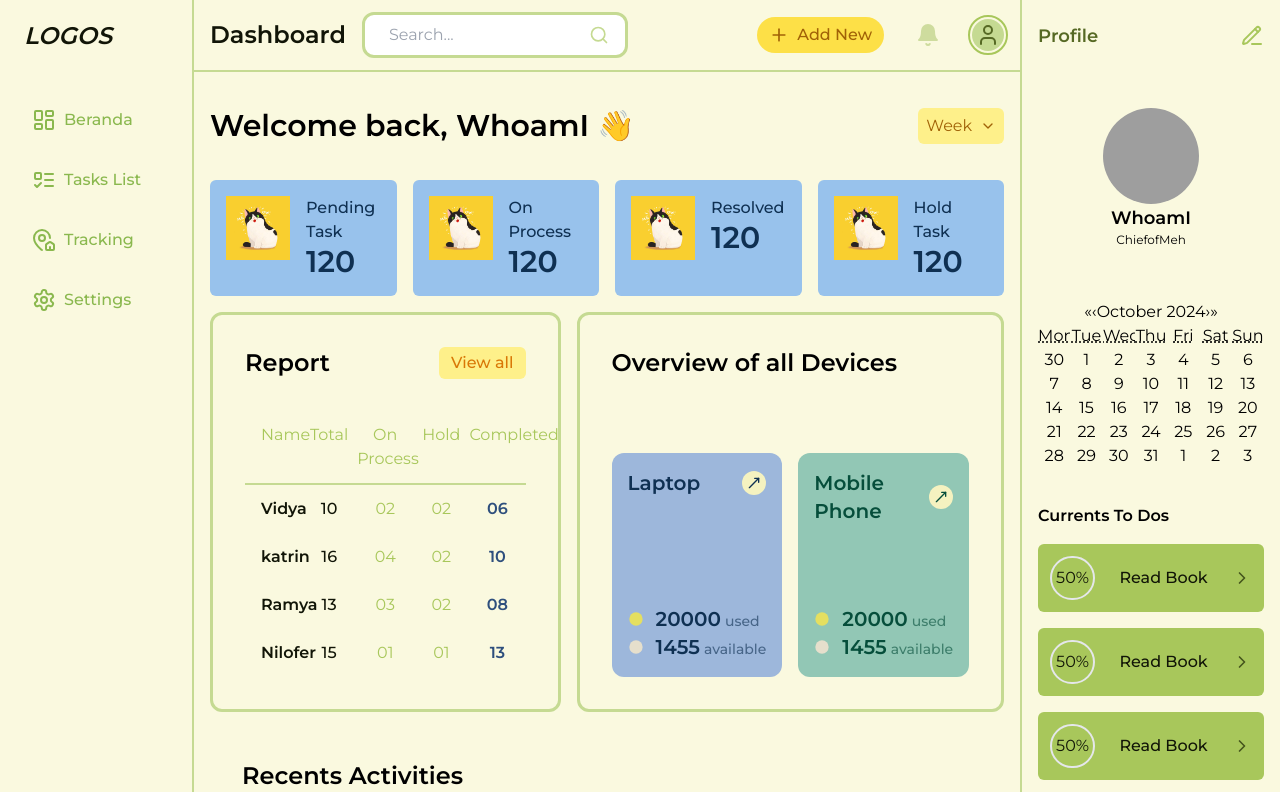
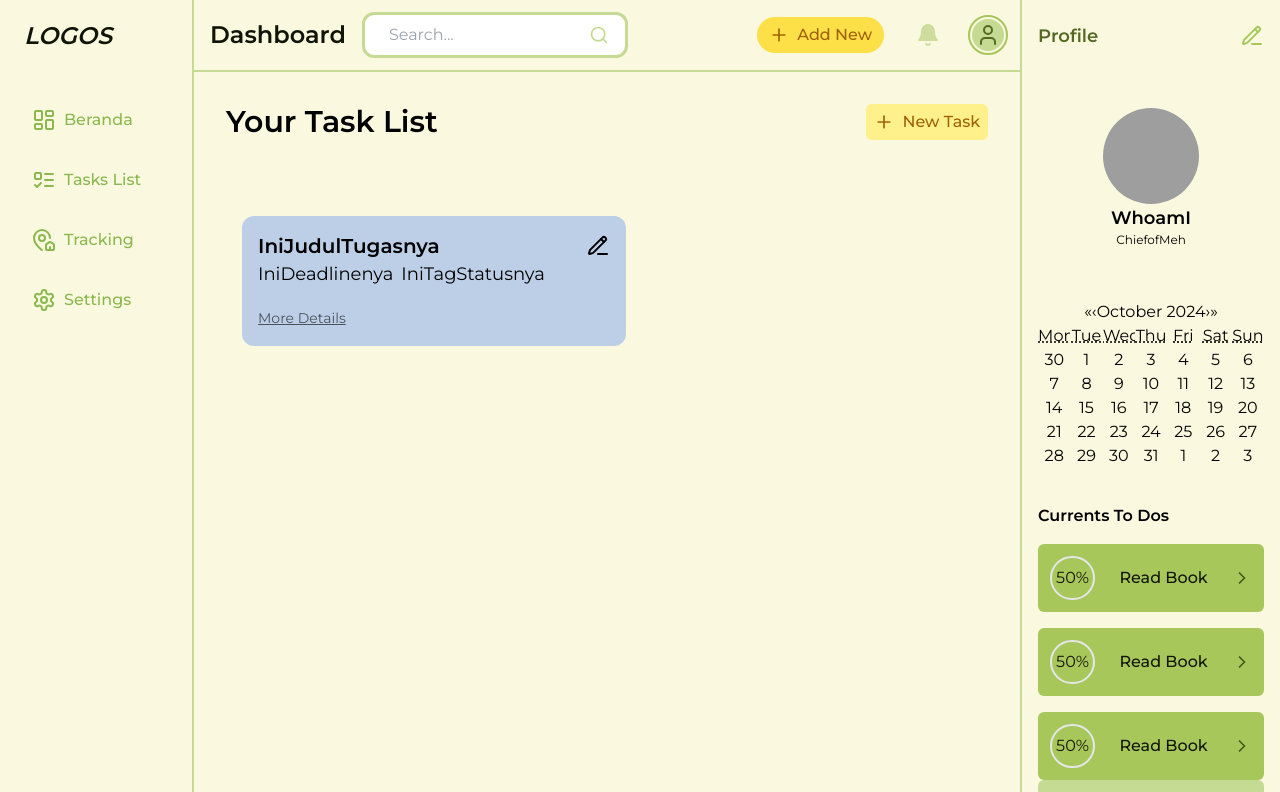
Before and after one commit to Lizzy0721/MyDashboard, a React (Vite) app: page / in a window 1280 px wide. Shown: the top 792 px of the page. Built offline with nearby package versions, Linux system fonts and the light colour scheme; grey boxes are pictures that could not be loaded.

Commit message:
add task page, not yet routed(?)

```diff
--- a/src/App.tsx
+++ b/src/App.tsx
@@ -3,15 +3,16 @@ import Sidebar from "./components/Navigation/Sidebar";
 import Profile from "./components/Profile";
 import { dummyUser } from "./Data/userExample";
 import General from "./pages/General";
+import TasksList from "./pages/TaskPage";
 
 function App() {
 
   return (
-    <div className="w-full h-full bg-straw-100 flex font-montserrat">
+    <div className="w-full h-screen bg-straw-100 flex font-montserrat">
       <Sidebar />
       <div className="bg-straw-100 w-full">
         <Navbar/>
-        <General name={dummyUser.name}/>
+        <TasksList />
       </div>
       <Profile name={dummyUser.name} title={dummyUser.title} href={dummyUser.userImg}/>
     </div>
--- /dev/null
+++ b/src/components/Dropdown.tsx
@@ -0,0 +1,11 @@
+export default function Dropdown ({arrayOfOptions}: {arrayOfOptions: string[]}){
+    return(
+        <div className="absolute ml-4 w-40 bg-white rounded-lg shadow-md space-y-2 p-2">
+            {arrayOfOptions.map(anOption =>
+                <button className="block size-full p-2 text-left rounded-lg hover:bg-yellow-100 hover:text-amber-600 hover:font-medium">
+                    {anOption}
+                </button>
+            )}
+        </div>
+    )
+}
--- /dev/null
+++ b/src/components/card/CardTask.tsx
@@ -0,0 +1,45 @@
+import { PencilLine } from "lucide-react";
+import { useState } from "react";
+import Dropdown from "../Dropdown";
+
+export default function CardTask(){
+
+    const [Details, setDetails] = useState(false);
+    const [options, setOptions] = useState(false);
+
+    const handleDetails = () => {
+        setDetails(!Details);
+    };
+
+    const handleOptions = () => {
+        setOptions(!options);
+    };
+
+    return(
+        <div className="p-4 m-4 max-w-96 bg-silver_lake_blue-200 rounded-xl">
+            <div className="flex justify-between items-center">
+                <h1 className="font-bold text-xl">
+                    IniJudulTugasnya
+                </h1>
+                <button className="relative">
+                    <PencilLine className="size-6 active:opacity-60" onClick={handleOptions}/>
+                    {options &&
+                        <Dropdown arrayOfOptions={["Edit","Delete"]} />
+                    }
+                </button>
+            </div>
+            <div className="text-lg space-x-2">
+                <span>IniDeadlinenya</span>
+                <span>IniTagStatusnya</span>
+            </div>
+            {Details &&
+                <p className="text-sm text-justify">
+                    Lorem ipsum odor amet, consectetuer adipiscing elit. Turpis dolor vitae habitant non at lacinia mus. Vulputate sit vestibulum netus placerat mattis malesuada torquent. Imperdiet lacus ad tellus, pharetra quis arcu vestibulum risus?
+                </p>
+            }
+            <button className="text-sm underline mt-5 opacity-60 hover:opacity-100 active:opacity-100" onClick={handleDetails}>
+                More Details
+            </button>
+        </div>
+    )
+}
--- a/src/pages/General.tsx
+++ b/src/pages/General.tsx
@@ -6,8 +6,7 @@ import ReportTable from "../components/Tables/ReportTable";
 
 export default function General ({name}:{name:string}){
     return(
-        <div className="w-full bg-inherit">
-            <div className="w-full flex flex-col relative scroll-smooth p-4 space-y-4">
+        <div className="w-full bg-inherit flex flex-col relative scroll-smooth p-8 space-y-4">
             <div className="w-full flex justify-between items-center py-5">
                 <p className="text-3xl font-black">Welcome back, {name} 👋</p>
                 <button className="flex justify-between items-center py-1.5 px-2 gap-2 rounded-md bg-yellow-200 text-yellow-700">
@@ -36,6 +35,5 @@ export default function General ({name}:{name:string}){
                 <RecentTable />
             </div>
         </div>
-        </div>
     )
 }
--- a/src/pages/Visit.tsx
+++ b/src/pages/Settings.tsx
@@ -1,6 +1,6 @@
 import Navbar from "../components/Navigation/Navbar";
 
-export default function Visit (){
+export default function Settings (){
     return(
         <div className="w-full">
             <Navbar/>
--- a/src/pages/SmallGroup.tsx
+++ /dev/null
@@ -1,15 +0,0 @@
-import Navbar from "../components/Navigation/Navbar";
-
-export default function SmallGroup (){
-    return(
-        <div className="w-full">
-            <Navbar/>
-            <div className="w-full h-screen relative scroll-smooth grid-rows-4 bg-black">
-                <div className="w-full h-screen bg-slate-300"></div>
-                <div className="w-full h-screen bg-slate-400"></div>
-                <div className="w-full h-screen bg-slate-500"></div>
-                <div className="w-full h-screen bg-slate-600"></div>
-            </div>
-        </div>
-    )
-}
--- /dev/null
+++ b/src/pages/TaskPage.tsx
@@ -0,0 +1,48 @@
+import { Plus } from "lucide-react";
+import CardTask from "../components/card/CardTask";
+import { useState } from "react";
+
+export default function TaskPage (){
+
+    const [taskForm, setForm] = useState(false);
+
+    const handleForm = () => {
+        setForm(!taskForm);
+    }
+
+    return(
+        <div className="w-full h-full bg-inherit p-8 space-y-7">
+            <div className="w-full flex justify-between items-center">
+                <p className="text-3xl font-black">Your Task List</p>
+                {!taskForm &&
+                    <button className="flex justify-between items-center py-1.5 px-2 gap-2 rounded-md bg-yellow-200 text-yellow-700" onClick={handleForm}>
+                        <Plus className="size-5"/> <p className="font-medium">New Task</p>
+                    </button>
+                }
+            </div>
+            {taskForm &&
+                <div className="bg-white rounded-lg border-4 border-silver_lake_blue-300 p-4">
+                    <form action="" className="">
+                        <label htmlFor="name" className="text-xl font-semibold text-silver_lake_blue-700">Title</label>
+                        <input id="name" placeholder= "What to do?" className="w-full rounded-lg bg-blue-50 p-2 mb-7 placeholder:text-silver_lake_blue-300"/>
+                        <label htmlFor="name" className="text-xl font-semibold text-silver_lake_blue-700">Description</label>
+                        <input id="name" placeholder= "Add more details as much as you like!" className="w-full rounded-lg bg-blue-50 p-2 mb-7 placeholder:text-silver_lake_blue-300"/>
+                        <label htmlFor="dateInput" className="block text-xl font-semibold text-silver_lake_blue-700">Deadline</label>
+                        <input id="dateInput" type="date" className="ml-2 bg-blue-50"/>
+                        <div className="w-full flex space-x-3 mt-10 justify-end">
+                            <button className="w-24 h-8 rounded-md bg-blue-200 text-silver_lake_blue-700 font-bold">
+                                Save
+                            </button>
+                            <button className="w-24 h-8 rounded-md border-4 border-silver_lake_blue-200 text-silver_lake_blue-700 font-bold" onClick={handleForm}>
+                                Cancel
+                            </button>
+                        </div>
+                    </form>
+                </div>
+            }
+            <div className="py-8">
+                <CardTask />
+            </div>
+        </div>
+    )
+}
--- a/src/pages/Stufell.tsx
+++ b/src/pages/Tracking.tsx
@@ -1,6 +1,6 @@
 import Navbar from "../components/Navigation/Navbar";
 
-export default function Stufell (){
+export default function Tracking (){
     return(
         <div className="w-full">
             <Navbar/>
--- /dev/null
+++ b/src/types/taskType.ts
@@ -0,0 +1,6 @@
+export interface taskType {
+    title: string;
+    details: string;
+    date:string;
+    type: 'Pending' | 'On Process' | 'Completed' | 'Hold';
+}
```
Lines whose indentation alone changed are shown as unchanged.
